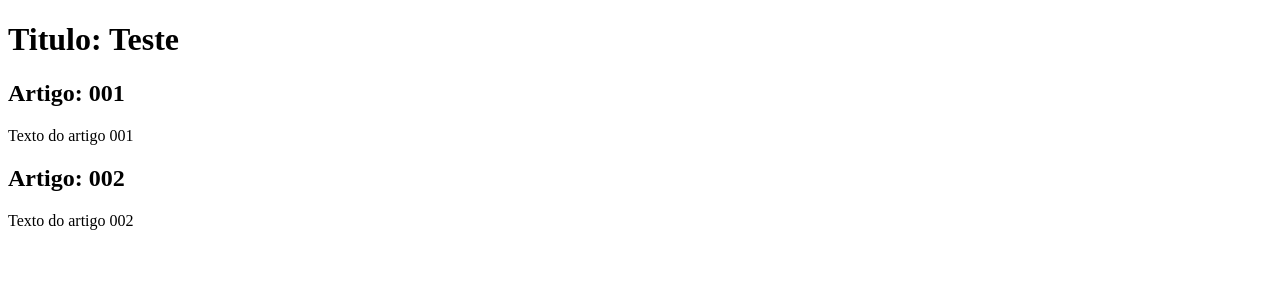
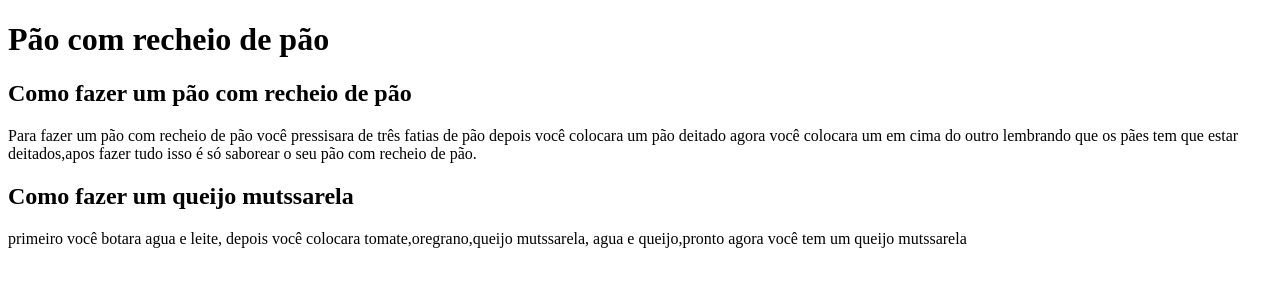
Before and after one commit to BernardoLeicam/Aprendendo-Branches, a plain HTML site: page index.html in a window 1280 px wide. Drawn offline with Linux system fonts and the light colour scheme.

Commit message:
Teste de ramificações

```diff
--- a/index.html
+++ b/index.html
@@ -8,15 +8,23 @@
 <body>
     <main>
         <header>
-            <h1>Titulo: Teste</h1>
+            <h1>Pão com recheio de pão</h1>
         </header>
         <article>
-            <h2>Artigo: 001</h2>
-            <p>Texto do artigo 001</p>
+            <h2>Como fazer um pão com recheio de pão</h2>
+            <p>Para fazer um pão com recheio de pão
+            você pressisara de três fatias de pão
+            depois você colocara um pão deitado agora
+            você colocara um em cima do outro lembrando
+            que os pães tem que estar deitados,apos fazer
+            tudo isso é só saborear o seu pão com recheio de pão.</p>
         </article>
         <article>
-            <h2>Artigo: 002</h2>
-            <p>Texto do artigo 002</p>
+            <h2>Como fazer um queijo mutssarela</h2>
+            <p>primeiro você botara agua e leite,
+               depois você colocara tomate,oregrano,queijo mutssarela,
+               agua e queijo,pronto agora você tem um queijo mutssarela
+            </p>
         </article>
     </main>
 </body>
```
